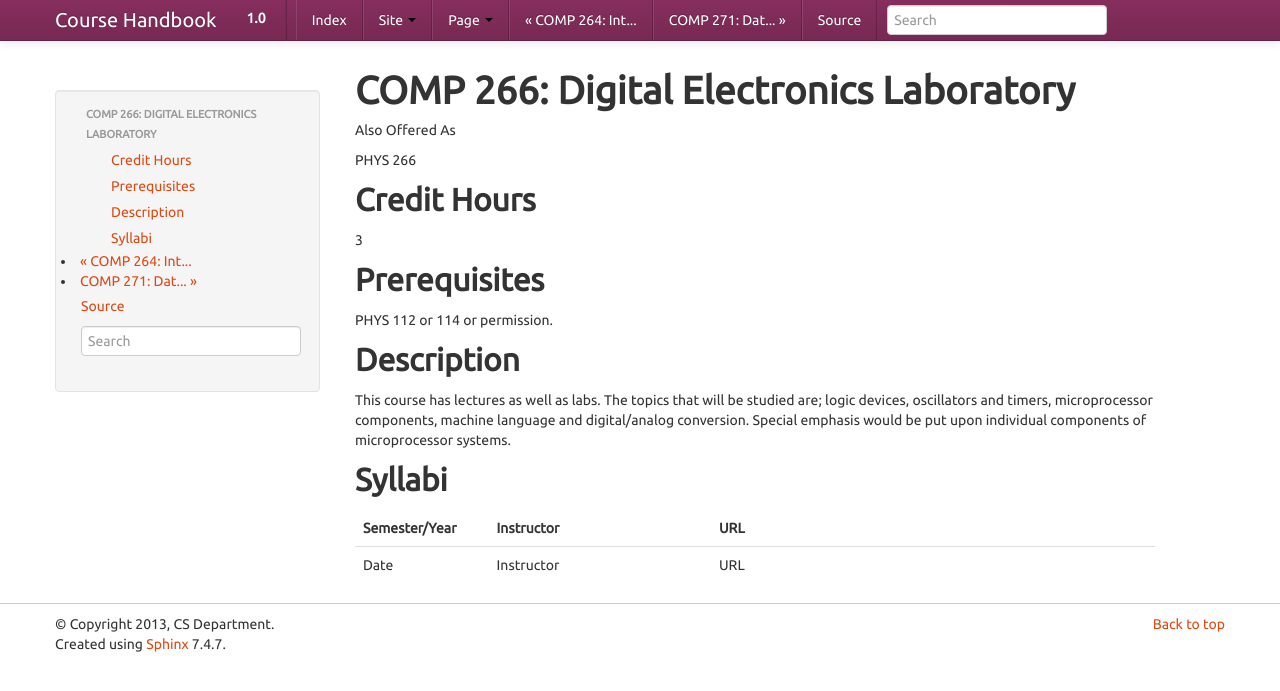
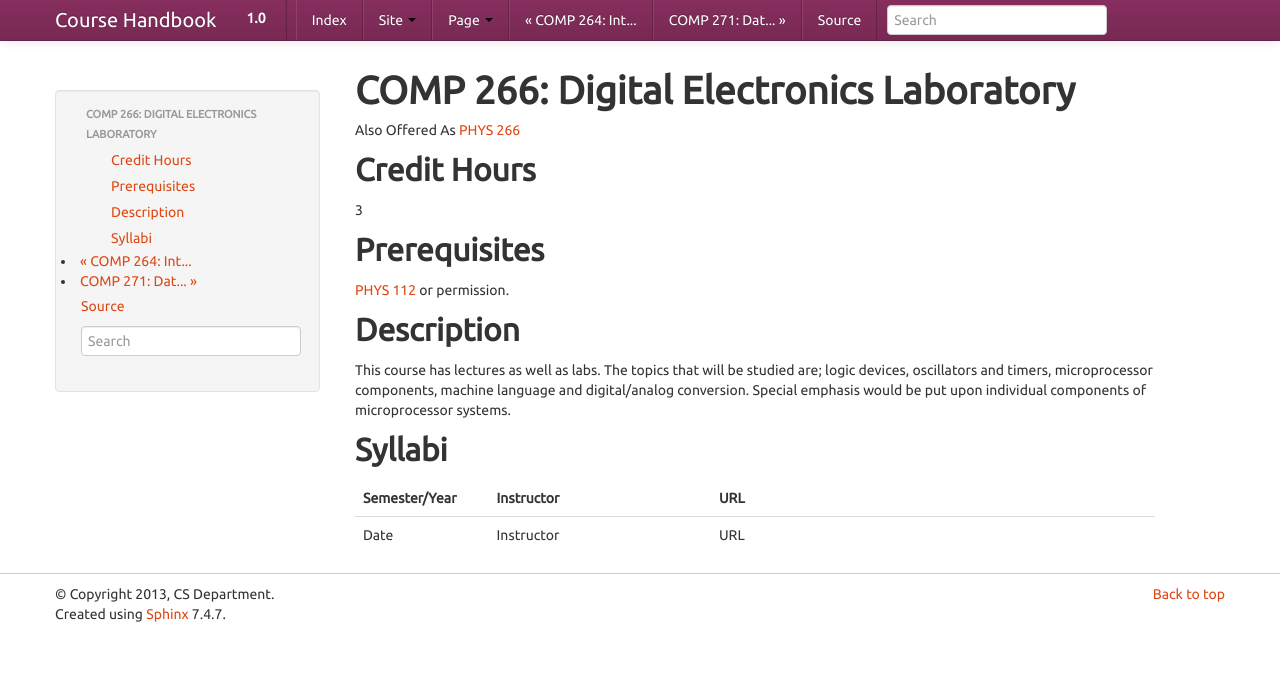
Before and after one commit to kyang5/coursedescriptions, a Sphinx documentation site: the page built from source/comp266.rst, in a window 1280 px wide. Shown: the top 691 px of the page. Built offline with Sphinx 7.4.7, drawn with Linux system fonts in a browser that asks for light colours; some of the changed lines change nothing that is shown.

Commit message:
Updated COMP 266

```diff
--- a/source/comp266.rst
+++ b/source/comp266.rst
@@ -1,9 +1,7 @@
 COMP 266: Digital Electronics Laboratory
 ========================================
 
-Also Offered As
-
-PHYS 266
+Also Offered As |phys266|
 
 Credit Hours
 -----------------------
@@ -13,7 +11,7 @@ Credit Hours
 Prerequisites
 ------------------------------
 
-PHYS 112 or 114 or permission.
+|phys112| or permission.
 
 Description
 --------------------
--- a/source/conf.py
+++ b/source/conf.py
@@ -47,6 +47,10 @@ rst_epilog = """
 .. |stat203| replace:: `STAT 203: Statistics <http://luc.edu/math/academics/courses/stat203/index.shtml>`__
 
 .. |phil120| replace:: `PHIL 120 <http://luc.edu/philosophy/coursedescriptions.shtml>`__
+
+.. |phys266| replace:: `PHYS 266 <http://www.luc.edu/physics/courses.shtml#266>`__
+
+.. |phys112| replace:: `PHYS 112 <http://www.luc.edu/physics/courses.shtml#112>`__
 
 
 """
```
